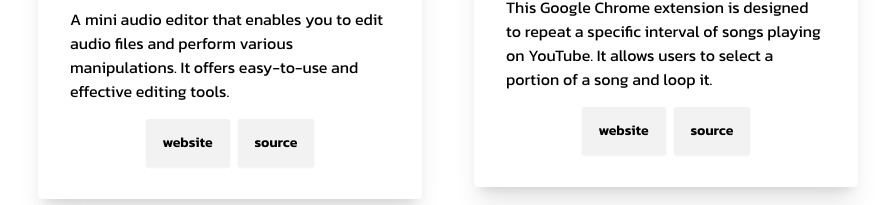
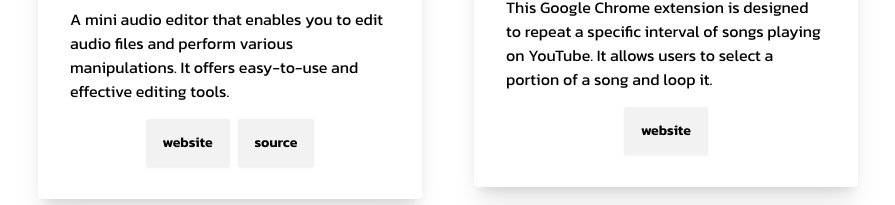
Before and after one commit to e-qa/www, a React (Vite) app: page / in a window 1280 px wide. Shown: the part 1459-1664 px from the top of the page, without its empty margins (192-1087 px from the left). Built offline with nearby package versions, Linux system fonts and the light colour scheme.

Commit message:
show source button if link exists

```diff
--- a/src/components/Projects.tsx
+++ b/src/components/Projects.tsx
@@ -26,9 +26,11 @@ const Projects = () => {
                   <button className="btn">
                     <a href={project.link}>website</a>
                   </button>
-                  <button className="btn">
-                    <a href={project.source}>source</a>
-                  </button>
+                  {project.link && (
+                    <button className="btn">
+                      <a href={project.source}>source</a>
+                    </button>
+                  )}
                 </div>
               </div>
             </div>
```
